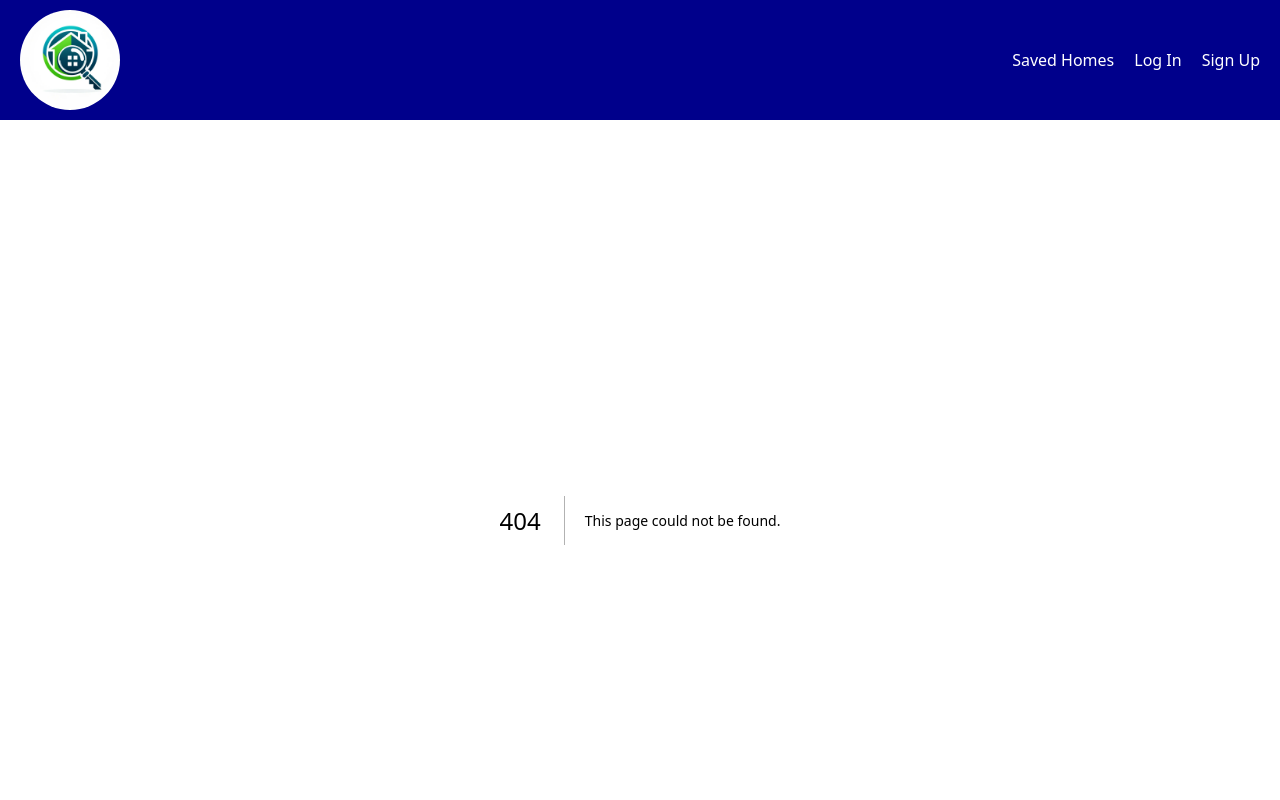
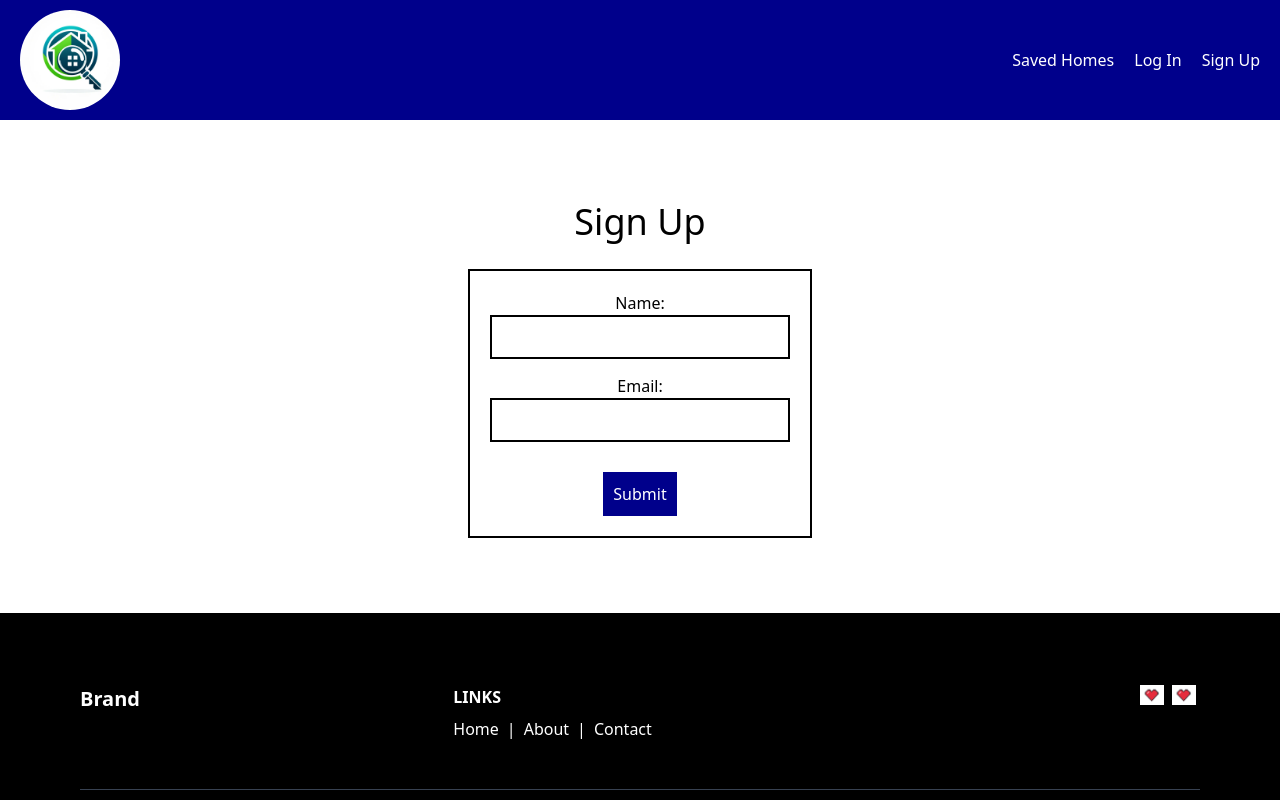
Before and after one commit to badz-boyz/realest-estate-frontend, a Next.js app: page /signup in a window 1280 px wide. Before the commit this address had no page. Shown: the top 800 px of the page. Built offline with nearby package versions, Linux system fonts and the light colour scheme.

Commit message:
edit Navbar.js/add signup.js page

```diff
--- a/components/Navbar.js
+++ b/components/Navbar.js
@@ -1,6 +1,7 @@
 import Link from "next/link";
 import Image from "next/image";
 import logo from "../public/logo.png";
+
 export default function Navbar() {
   return (
     <nav
--- /dev/null
+++ b/pages/signup.js
@@ -0,0 +1,64 @@
+import React, { useState } from 'react';
+
+export default function Signup() {
+  const [name, setName] = useState('');
+  const [email, setEmail] = useState('');
+
+  const handleNameChange = (e) => {
+    setName(e.target.value);
+  };
+
+  const handleEmailChange = (e) => {
+    setEmail(e.target.value);
+  };
+
+  const handleSubmit = (e) => {
+    e.preventDefault();
+    // Handle form submission, e.g., send data to backend or perform further actions
+    console.log('Name:', name);
+    console.log('Email:', email);
+    // Reset form fields after submission
+    setName('');
+    setEmail('');
+  };
+
+  return (
+    <div style={{ textAlign: 'center', padding: '75px' }}>
+      <h1 style={{ marginBottom: '20px', fontSize: '36px' }}>Sign Up</h1>
+      <form
+        onSubmit={handleSubmit}
+        style={{
+          display: 'inline-block',
+          border: '2px solid black',
+          padding: '20px',
+        }}
+      >
+        <div style={{ marginBottom: '15px' }}>
+          <label style={{ display: 'block', marginBottom: '5px' }}>
+            Name:
+            <input type="text" value={name} onChange={handleNameChange} style={{ width: '100%', padding: '8px', border: '2px solid black' }} />
+          </label>
+        </div>
+        <div style={{ marginBottom: '15px' }}>
+          <label style={{ display: 'block', marginBottom: '5px' }}>
+            Email:
+            <input type="email" value={email} onChange={handleEmailChange} style={{ width: '100%', padding: '8px', border: '2px solid black' }} />
+          </label>
+        </div>
+        <button
+          type="submit"
+          style={{
+            marginTop: '15px',
+            padding: '10px',
+            backgroundColor: 'darkblue',
+            color: 'white',
+            border: 'none',
+            cursor: 'pointer',
+          }}
+        >
+          Submit
+        </button>
+      </form>
+    </div>
+  );
+}
```
